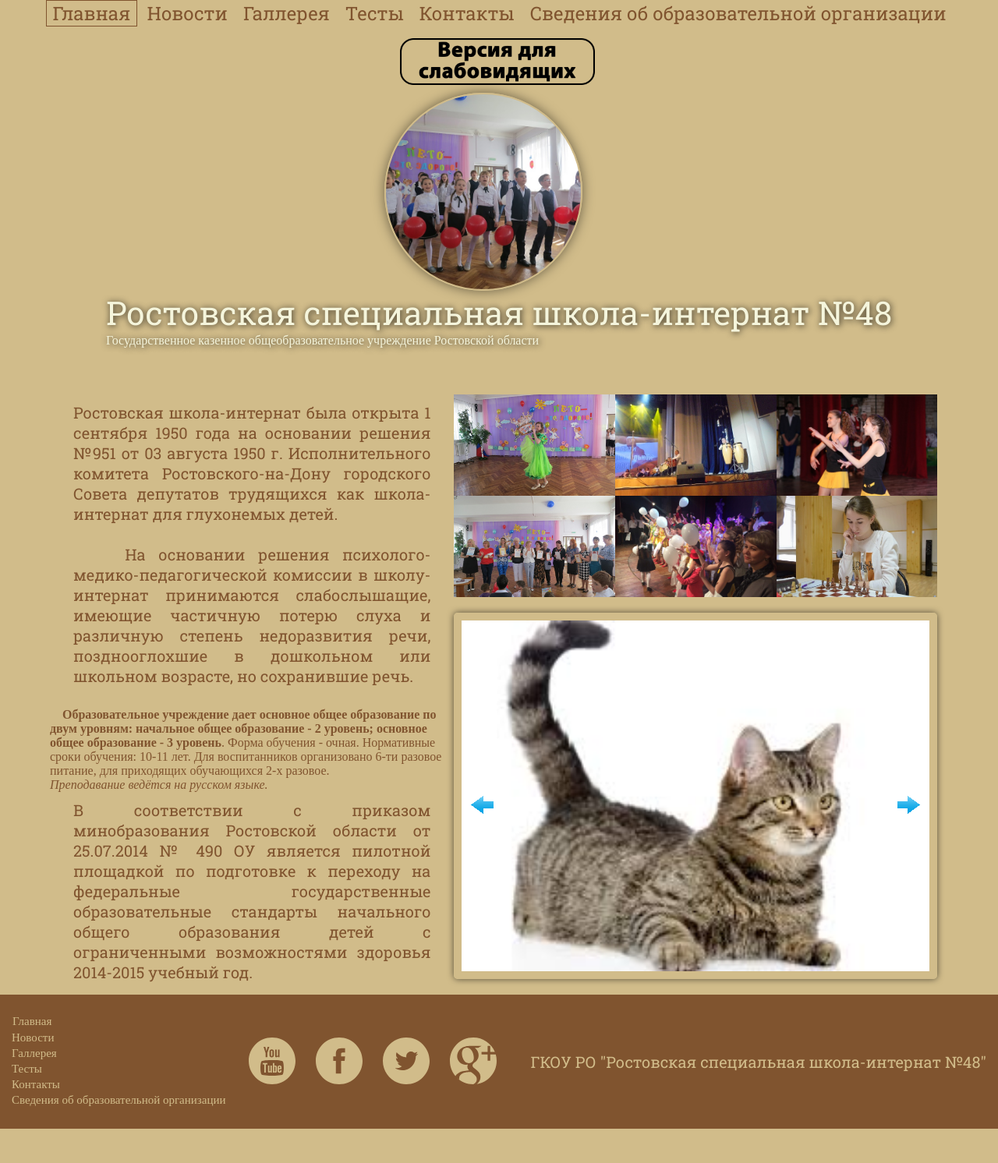
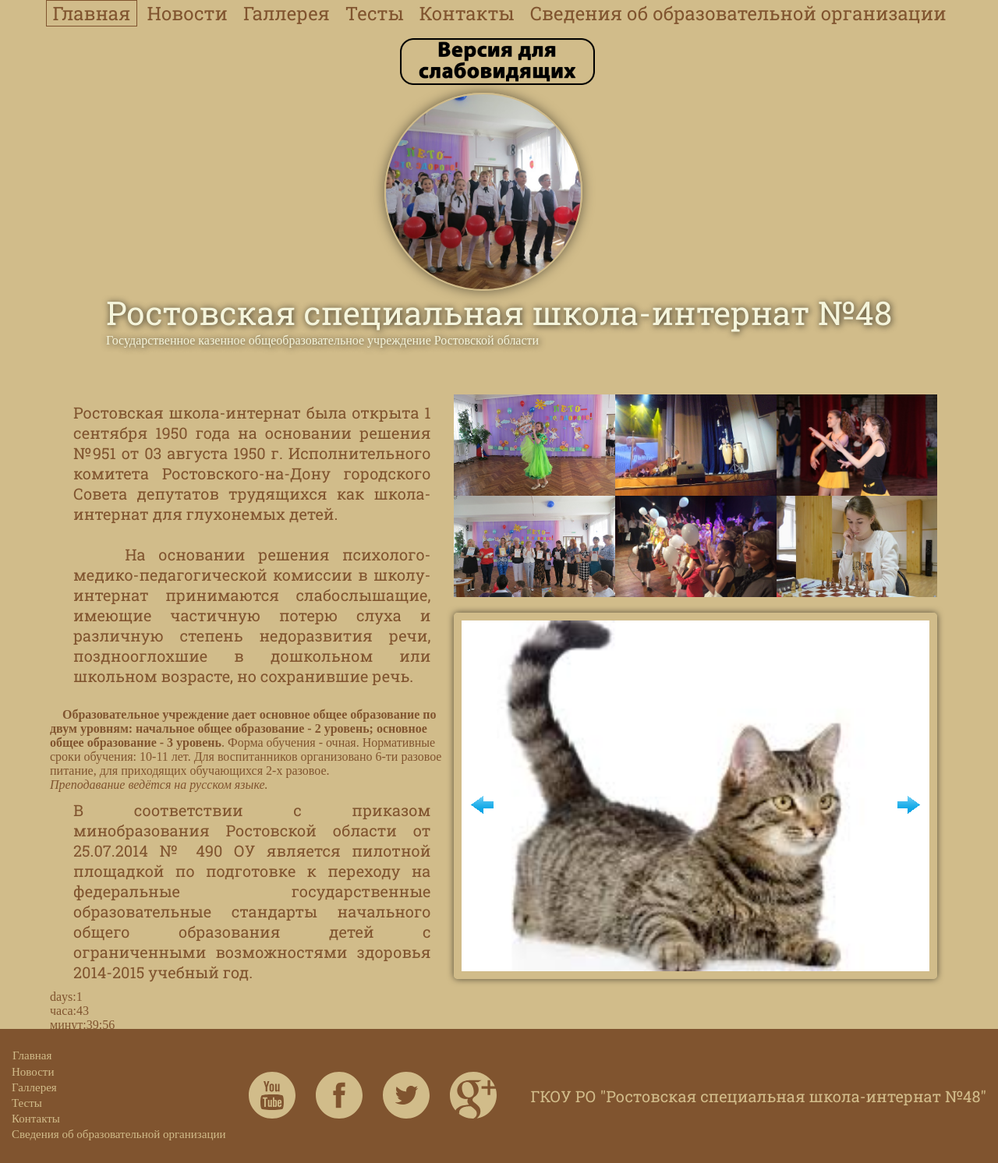
Before and after one commit to loop69/myblog, a Jekyll site: the page built from index.html, in a window 1280 px wide. Shown: the whole page at 78% size. Built offline with Jekyll 4.4.1, drawn with Linux system fonts in a browser that asks for light colours; before the commit the page ends 1448 px from its top, so only the background shows below that.

```diff
--- a/_includes/head.html
+++ b/_includes/head.html
@@ -13,8 +13,6 @@
     <link rel="stylesheet" href="/assets/styles/slider_jq.css">
     {% endif %}
 
-
-
     <script src="/assets/js/jquery-3.2.1.min.js"></script>
 
 </head>
--- a/_layouts/default.html
+++ b/_layouts/default.html
@@ -7,7 +7,7 @@
    {{ content }}
 
    {% include footer.html %}
-
+    <script src="/assets/js/badeye.js"></script>
     <script>
        init();
     </script>
--- a/assets/js/timer.js
+++ b/assets/js/timer.js
@@ -1,3 +1,18 @@
+let endDate = new Date(2017,6,31,7,0); // получаем дату истечения таймера
+console.log(endDate);
+
+let currentDate = new Date(); // получаем текущую дату
+
+console.log(currentDate);
+
+let seconds = Math.floor((endDate-currentDate) / 1000); // определяем количество секунд до истечения таймера
+
+console.log(seconds);
+
+let t1 = new Timer(150000);
+
+t1.start();
+
 function Timer(time){
     let timer;
     //console.log('all sec',time);
@@ -101,22 +116,3 @@ function Timer(time){
 
 
 }
-
-window.onload = function(){
-
-    let endDate = new Date(2017,6,31,7,0); // получаем дату истечения таймера
-    console.log(endDate);
-
-    let currentDate = new Date(); // получаем текущую дату
-
-    console.log(currentDate);
-
-    let seconds = Math.floor((endDate-currentDate) / 1000); // определяем количество секунд до истечения таймера
-
-    console.log(seconds);
-
-    let t1 = new Timer(150000);
-
-    t1.start();
-
-};
--- a/assets/styles/main.css
+++ b/assets/styles/main.css
@@ -66,6 +66,9 @@ main {
     font-size: 20px;
     padding: 10px 30px;
     text-align: justify; }
+  main .note .timer {
+    width: 100%;
+    height: 50px; }
   main .mini-gallery {
     /* @media screen and (min-width: 960px) {
             width: 45%;
--- a/index.html
+++ b/index.html
@@ -29,9 +29,12 @@ permalink: /
                 <cite>Преподавание ведётся на русском языке.</cite>
 
                 <p>В соответствии с приказом минобразования Ростовской области от 25.07.2014 № 490 ОУ является пилотной площадкой по подготовке к переходу на федеральные государственные образовательные стандарты начального общего образования детей с ограниченными возможностями здоровья 2014-2015 учебный год.</p>
+
+            <div class="timer" id="timer"> </div>
        </div>
 
        <section class="pict">
+
            <div class="mini-gallery">
                 <ul>
                     <li><a href="/assets/images/mini-g1.jpg" class="show_big"><img src="/assets/images/mini-g1.jpg" alt=""></a></li>
@@ -42,6 +45,7 @@ permalink: /
                     <li><a href="/assets/images/mini-g6.jpg" class="show_big"><img src="/assets/images/mini-g6.jpg" alt=""></a></li>
                 </ul>
             </div>
+
             <div class="slider">
 
                          <img src="assets/images/cats/cat1.jpeg"  alt="" class="">
@@ -57,13 +61,14 @@ permalink: /
                          </div>
 
             </div>
-           <div class="timer" id="timer"></div>
 
        </section>
 
 
-        <script src="/assets/js/timer.js"></script>
+
         <script src="/assets/js/slider.js"></script>
         <script src="/assets/js/colorbox.js"></script>
         <script src="/assets/js/badeye.js"></script>
+        <script src="/assets/js/timer.js"></script>
+
     </main>
--- a/scss/_index.scss
+++ b/scss/_index.scss
@@ -14,6 +14,10 @@ main{
          padding: 10px 30px;
          text-align: justify;
        }
+      .timer {
+        width: 100%;
+        height: 50px;
+      }
 
     }
 
```
Lines whose indentation alone changed are shown as unchanged.
